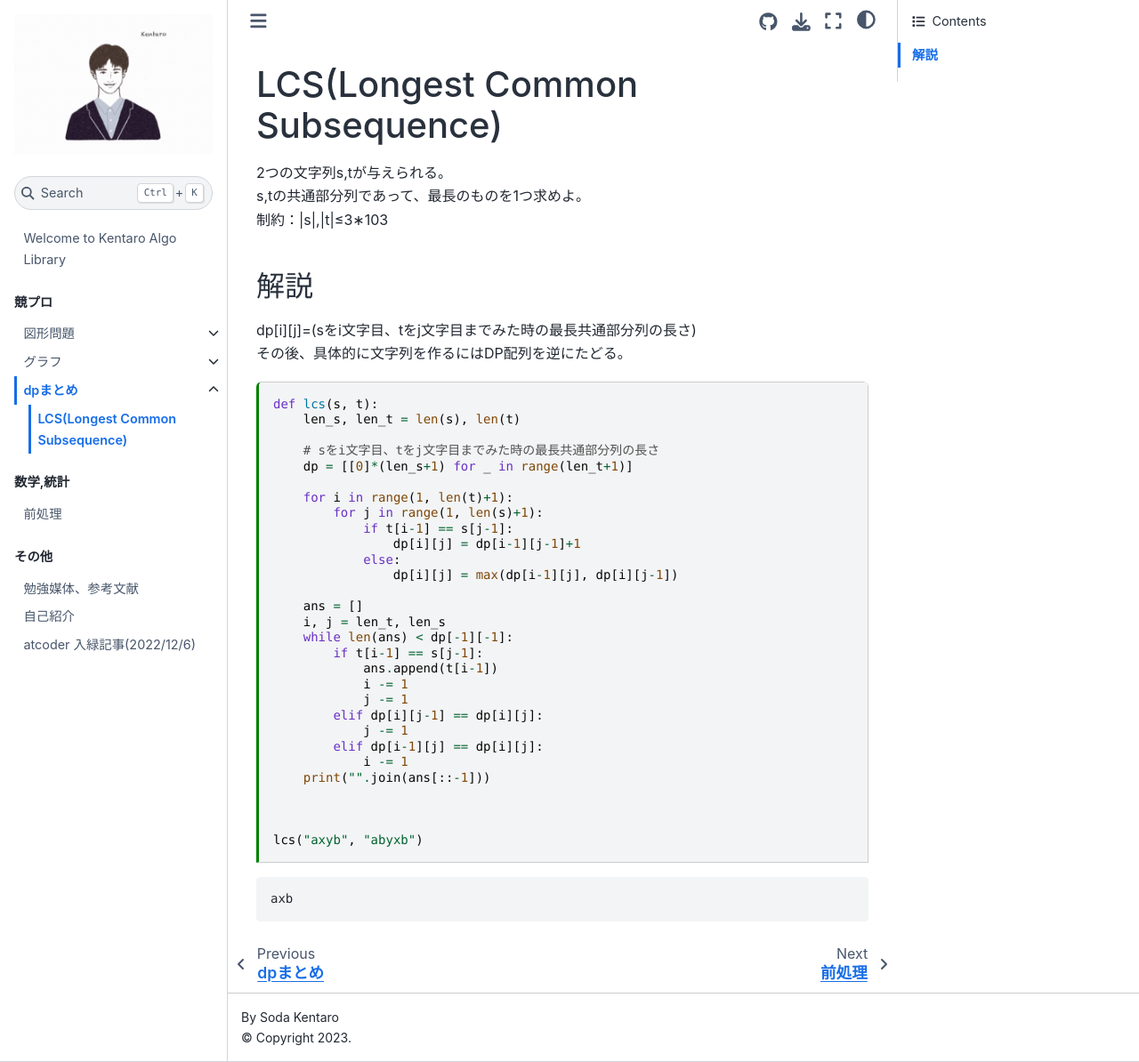
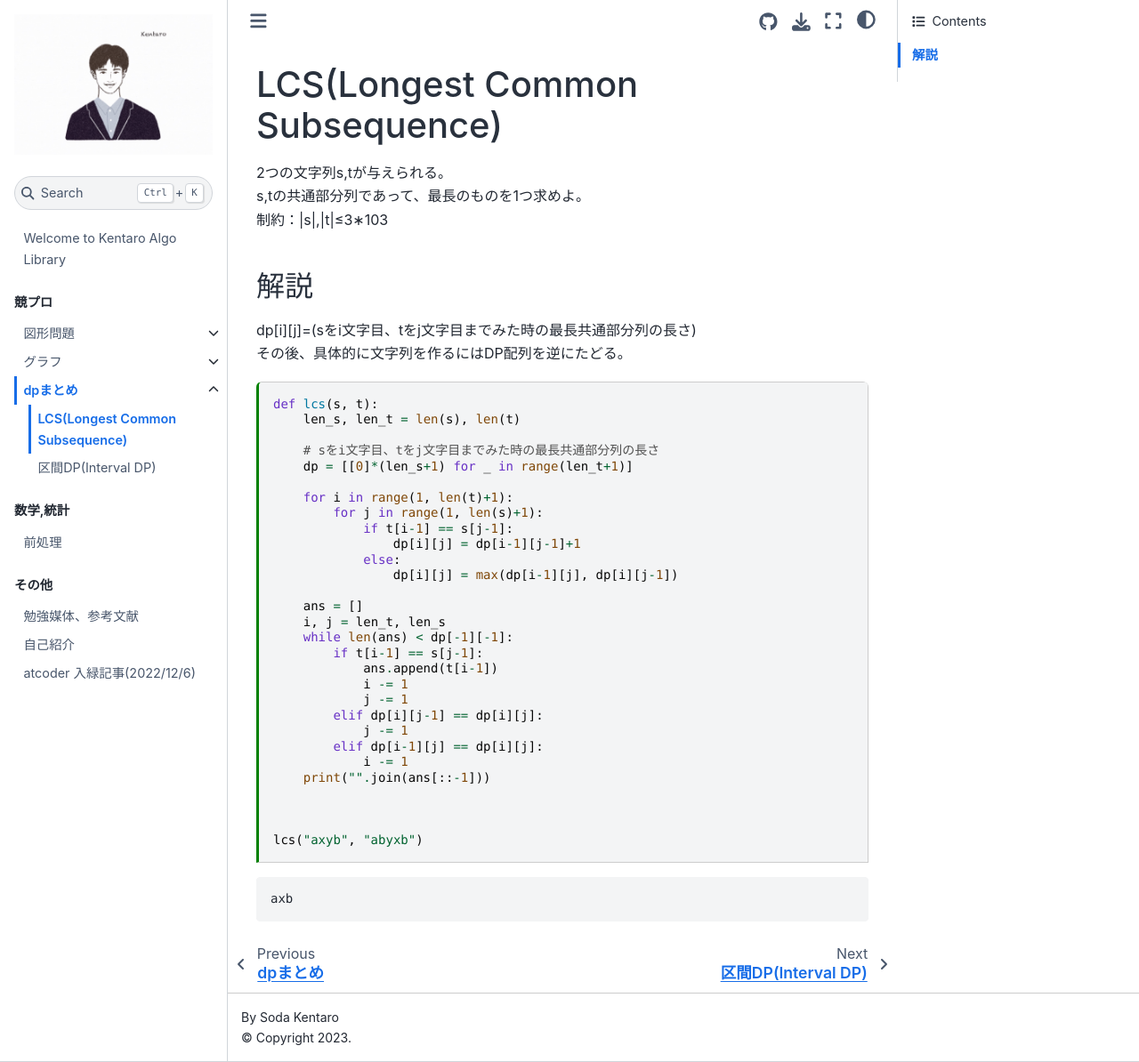
Before and after one commit to nyankiti/algo-library, a Jupyter Book: the page built from book/dp/lcs.ipynb, in a window 1280 px wide and 1194 px high. Shown: the whole window at 89% size. Built offline with Jupyter Book 1.0.4 settings and Sphinx 7.4.7 and the Sphinx Book theme 1.1.4, drawn with Linux system fonts in a browser that asks for light colours.

Commit message:
intercal dp

```diff
--- a/book/_toc.yml
+++ b/book/_toc.yml
@@ -23,6 +23,7 @@ parts:
       - file: dp/index
         sections:
           - file: dp/lcs
+          - file: dp/interval_dp
 
   - caption: 数学,統計
     chapters:
```
Also changed, not shown: book/dp/interval_dp.ipynb (added).
